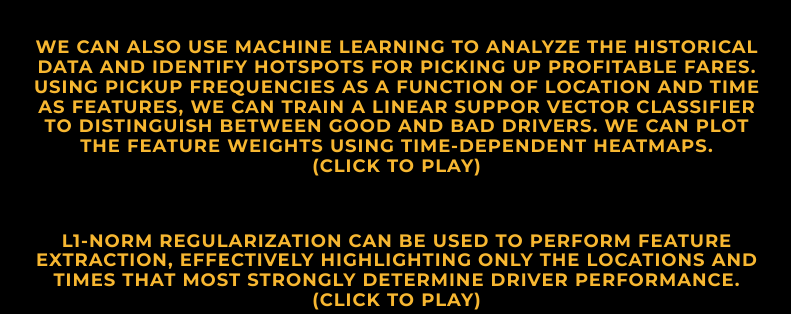
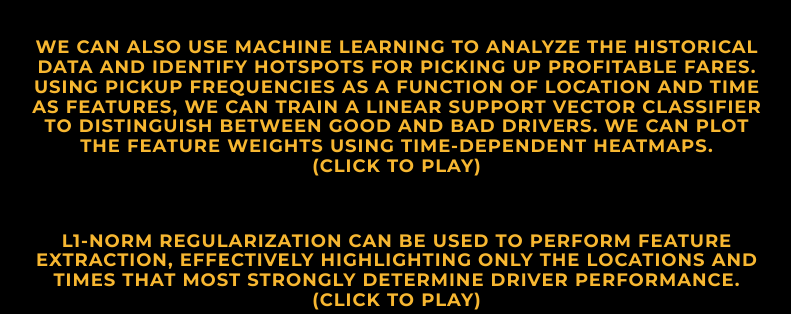
Before and after one commit to samuelklee/taxi-strategy, a Flask app: page / in a window 1280 px wide. Shown: the part 4929-5243 px from the top of the page, without its empty margins (243-1034 px from the left). Run offline with Flask 2, Linux system fonts and the light colour scheme; parts of the project's set-up code (start-up, migrations or seed data) failed here and were passed over; some libraries are stand-ins or nearby versions.

```diff
--- a/app/templates/hood.html
+++ b/app/templates/hood.html
@@ -45,7 +45,7 @@ The probability of pickups, moves, and rewards is determined by the historical t
 <div class="inner_cell">
 <div class="text_cell_render border-box-sizing rendered_html">
 <h4><br><br>We can also use machine learning to analyze the historical data and identify hotspots for picking up profitable fares.<br>
-Using pickup frequencies as a function of location and time as features, we can train a linear suppor vector classifier to distinguish between good and bad drivers.  We can plot the feature weights using time-dependent heatmaps.<br>(click to play)<br>
+Using pickup frequencies as a function of location and time as features, we can train a linear support vector classifier to distinguish between good and bad drivers.  We can plot the feature weights using time-dependent heatmaps.<br>(click to play)<br>
 </h4>
 </div>
 </div>
```
